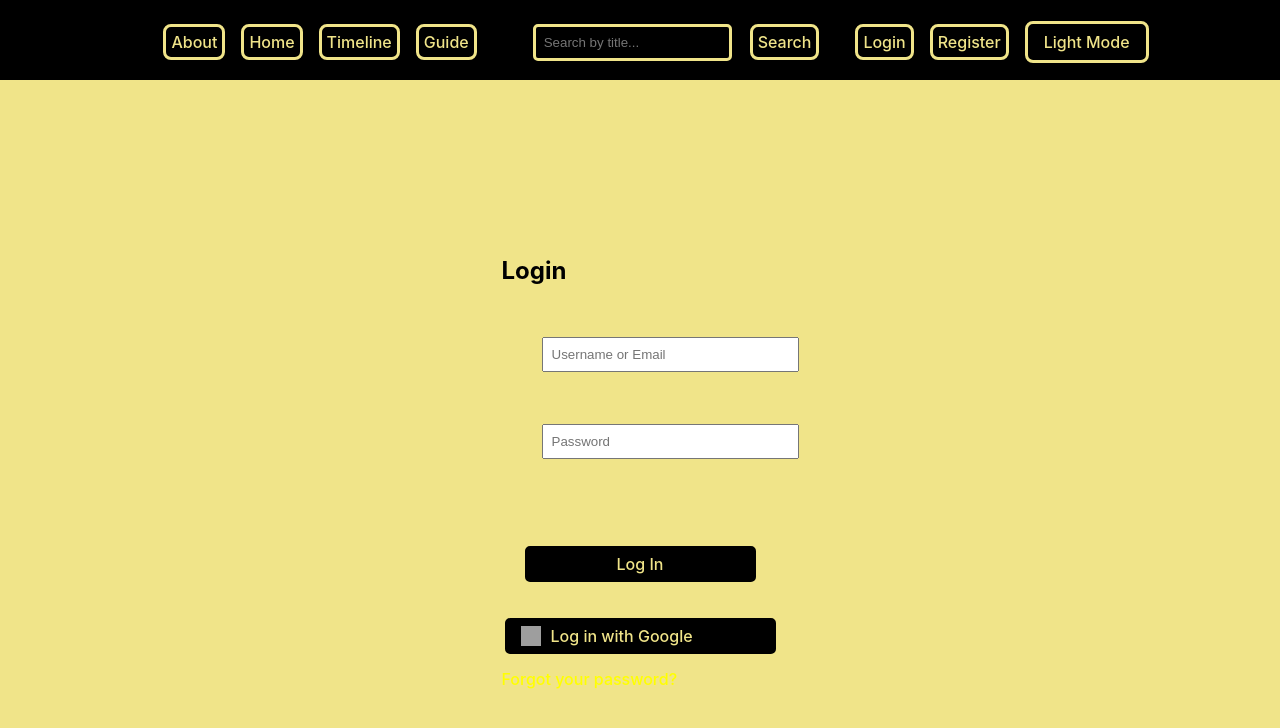
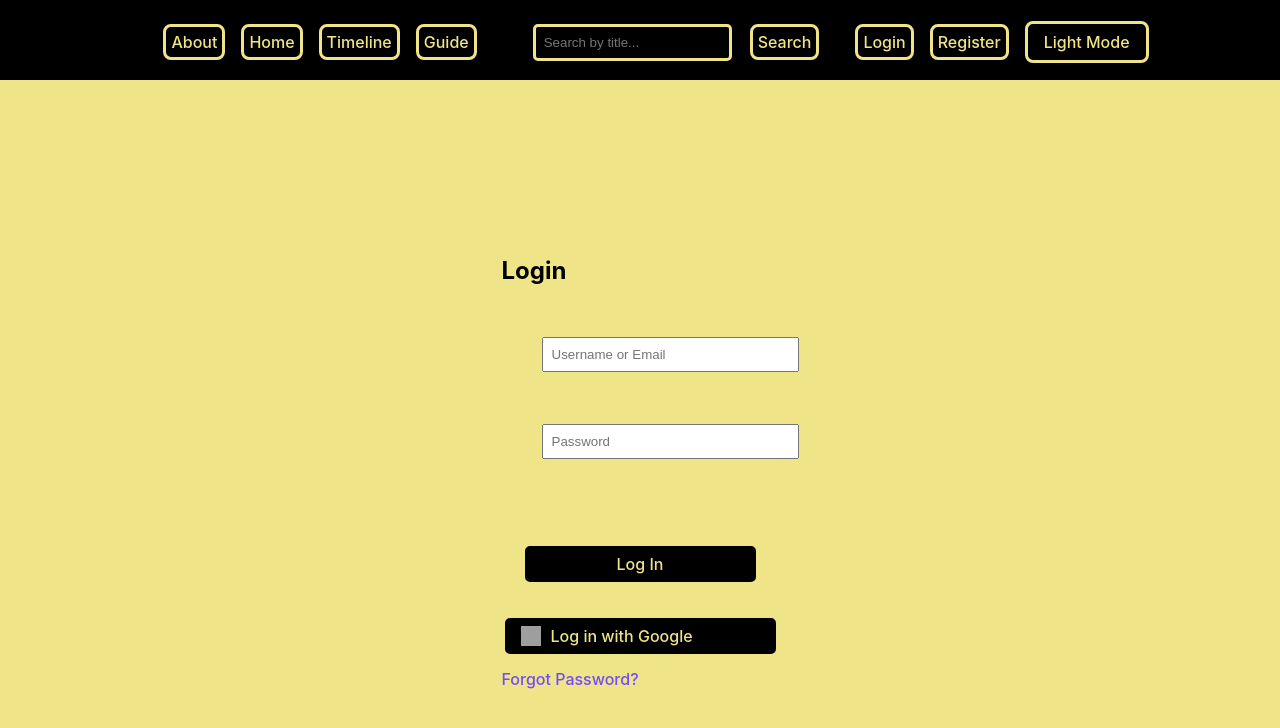
Before and after one commit to HareshP31/Code_Connections, a React (Vite) app in the folder Code_Connections/: page /login in a window 1280 px wide. Shown: the top 728 px of the page. Built offline with nearby package versions, Linux system fonts and the light colour scheme; no server answers; grey boxes are pictures that could not be loaded.

Commit message:
small color adjustments

```diff
--- a/Code_Connections/src/components/Login.jsx
+++ b/Code_Connections/src/components/Login.jsx
@@ -100,8 +100,8 @@ function Login() {
       {error && <p style={{ color: "red" }}>{error}</p>}
 
       <p style={{ marginTop: "10px" }}>
-        <Link to="/forgot-password" style={{ color: "yellow" }}>
-          Forgot your password?
+        <Link to="/forgot-password" style={{ color: "#744bfa" }}>
+          Forgot Password?
         </Link>
       </p>
     </div>
--- a/Code_Connections/src/pages/ForgotPassword.jsx
+++ b/Code_Connections/src/pages/ForgotPassword.jsx
@@ -17,7 +17,7 @@ const ForgotPassword = () => {
   };
 
   return (
-    <div style={{ padding: "20px", color: "white" }}>
+    <div style={{ display: "flex", flexDirection: "column", justifyContent: "center", alignItems: "center", padding: "20px"}}>
       <h2>Forgot Password</h2>
       <form onSubmit={handleReset}>
         <input
```
